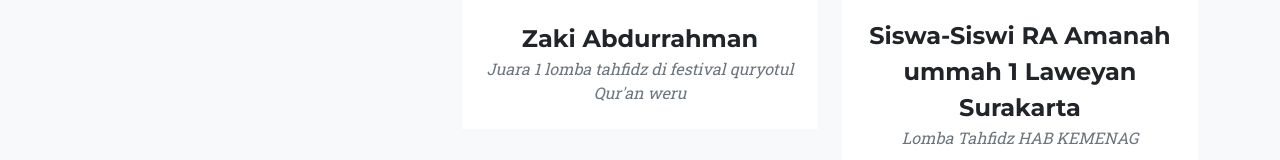
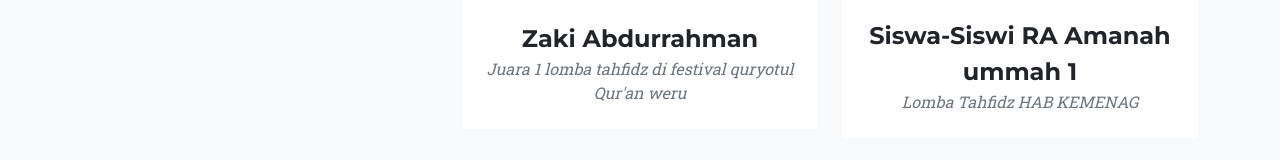
Before and after one commit to Skyblue-2545/amanahummah, a plain HTML site: page index.html in a window 1280 px wide. Shown: the part 2269-2429 px from the top of the page. Drawn offline with nearby package versions, Linux system fonts and the light colour scheme.

Commit message:
revisi 5

```diff
--- a/index.html
+++ b/index.html
@@ -112,7 +112,7 @@
                                 <img class="img-fluid" src="assets/img/portfolio/Gambar WhatsApp 2024-05-16 pukul 09.50.10_5ca122b0.jpg" alt="..." />
                             </a>
                             <div class="portfolio-caption">
-                                <div class="portfolio-caption-heading">Siswa-Siswi RA Amanah ummah 1 Laweyan Surakarta</div>
+                                <div class="portfolio-caption-heading">Siswa-Siswi RA Amanah ummah 1</div>
                                 <div class="portfolio-caption-subheading text-muted">Lomba Tahfidz HAB KEMENAG</div>
                             </div>
                         </div>
```
